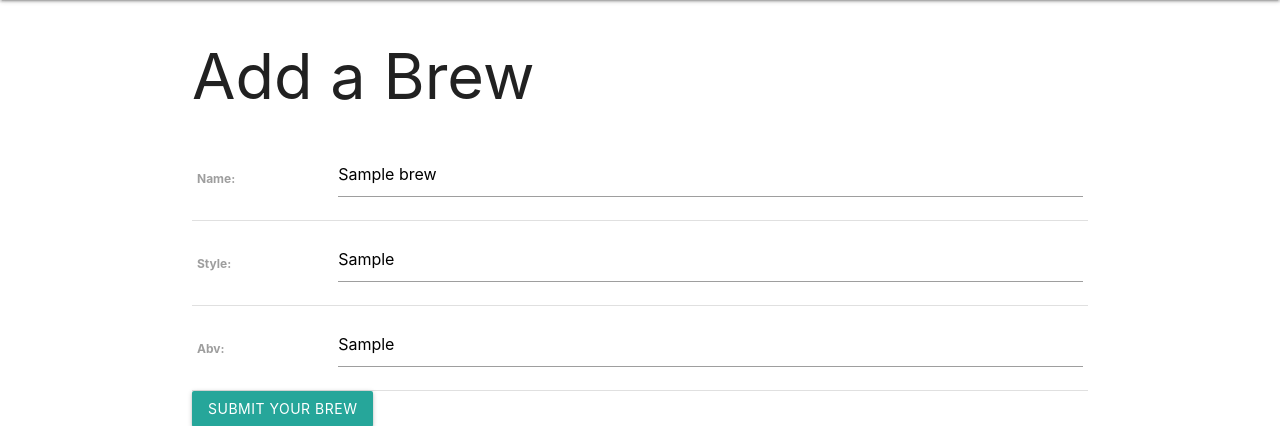
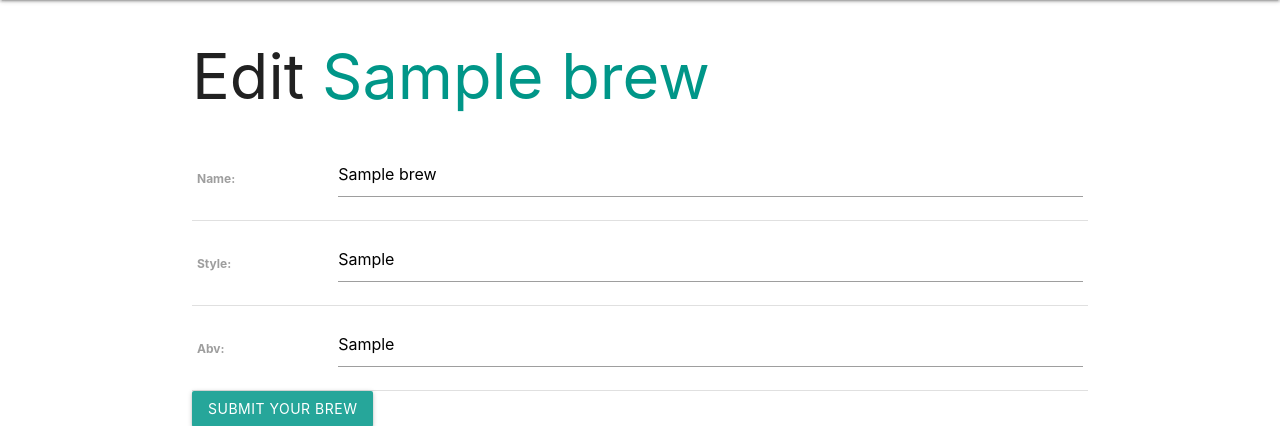
Before and after one commit to FernRicaurte/brewcasionally, a Django app: page /brews/1/update/ in a window 1280 px wide. Shown: the part 64-490 px from the top of the page. Run offline with Django 4.2, Linux system fonts and the light colour scheme; tables that the repository leaves empty hold one stand-in row (values such as "Sample post").

Commit message:
customized brew_form.html to reflect brew name when editing

```diff
--- a/main_app/templates/main_app/brew_form.html
+++ b/main_app/templates/main_app/brew_form.html
@@ -1,7 +1,11 @@
 {% extends 'base.html' %}
 
 {% block content %}
+{% if object %}
+    <h1>Edit <span class="teal-text">{{object.name}}</span></h1>
+{% else %}
     <h1>Add a Brew</h1>
+{% endif %}
     <!-- Leaving the action empty makes the form post to the same url used to display it -->
     <form action="" method="POST">
     <!-- Django requires the following for security purposes -->
```
